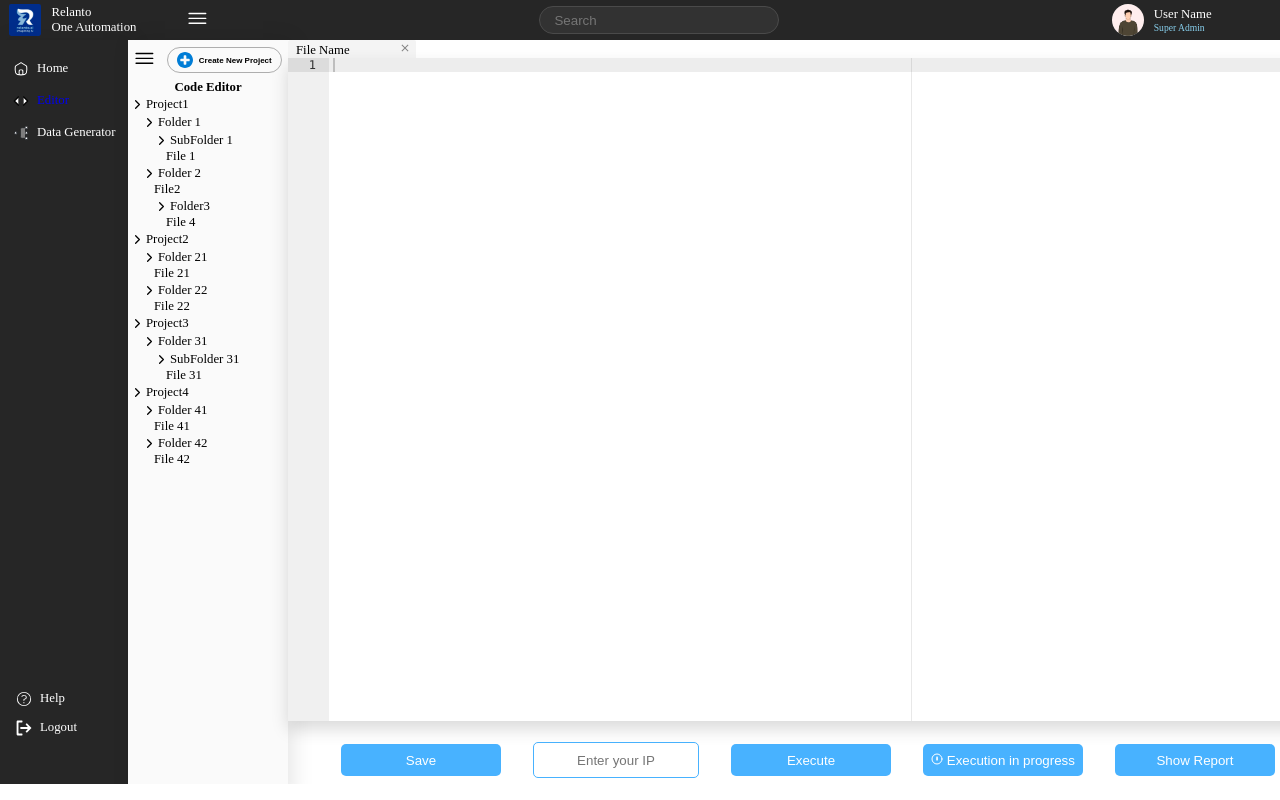
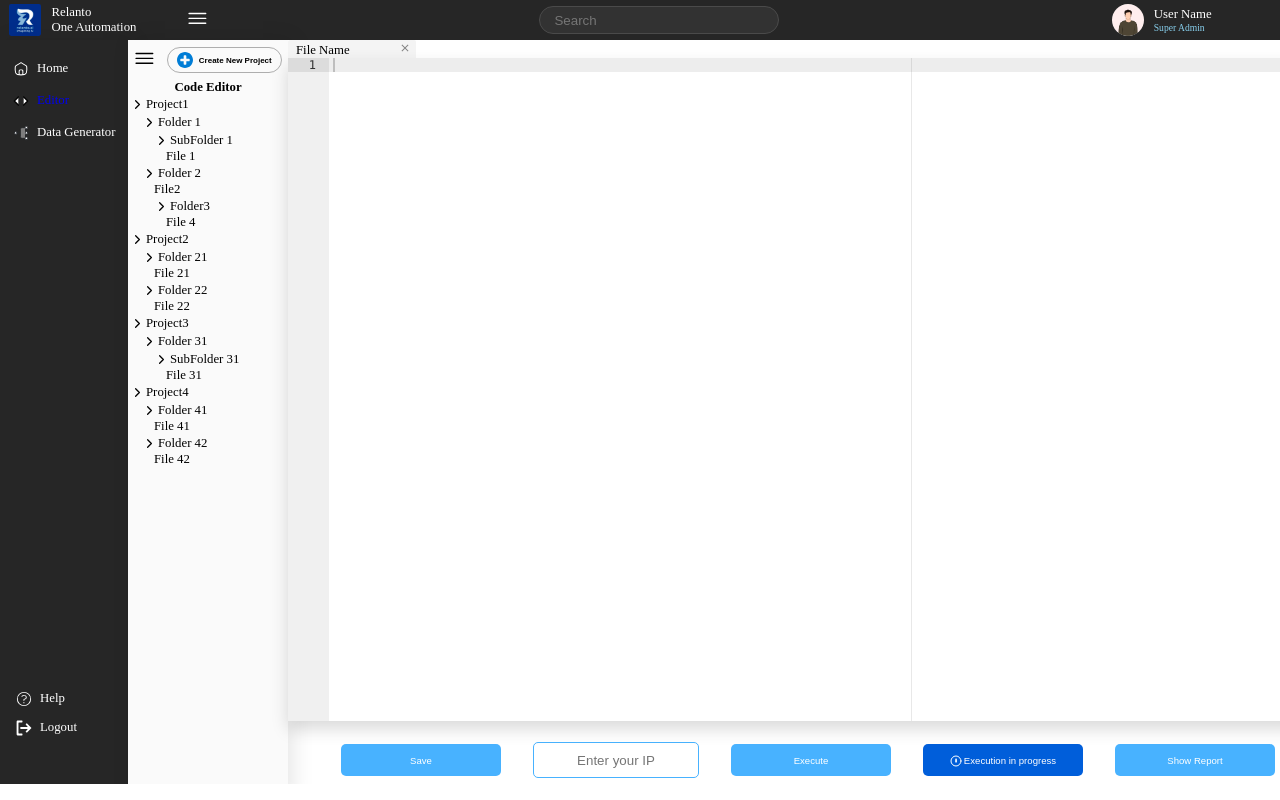
Before and after one commit to saikrishna1866/Automation2.0, an Angular app: page / in a window 1280 px wide. Built offline with nearby package versions, Linux system fonts and the light colour scheme.

Commit message:
Made Changes in Code Editor component

```diff
--- a/src/app/components/editor/editor.component.scss
+++ b/src/app/components/editor/editor.component.scss
@@ -192,10 +192,19 @@
                 width: 10rem;
                 height: 2rem;
                 border-radius: 5px;
+                font-size: 0.6rem;
+
+                &:nth-of-type(3){
+                    background-color: rgb(0,94,218);
+                    display: flex;
+                    justify-content: center;
+                    align-items: center;
+                    gap: 2px;
+                }
 
                 span{
-                    padding: 0;
-                    margin: 0;
+                    position: relative;
+                    top: 5%;
 
                     svg{
                         width: 12px;
```
